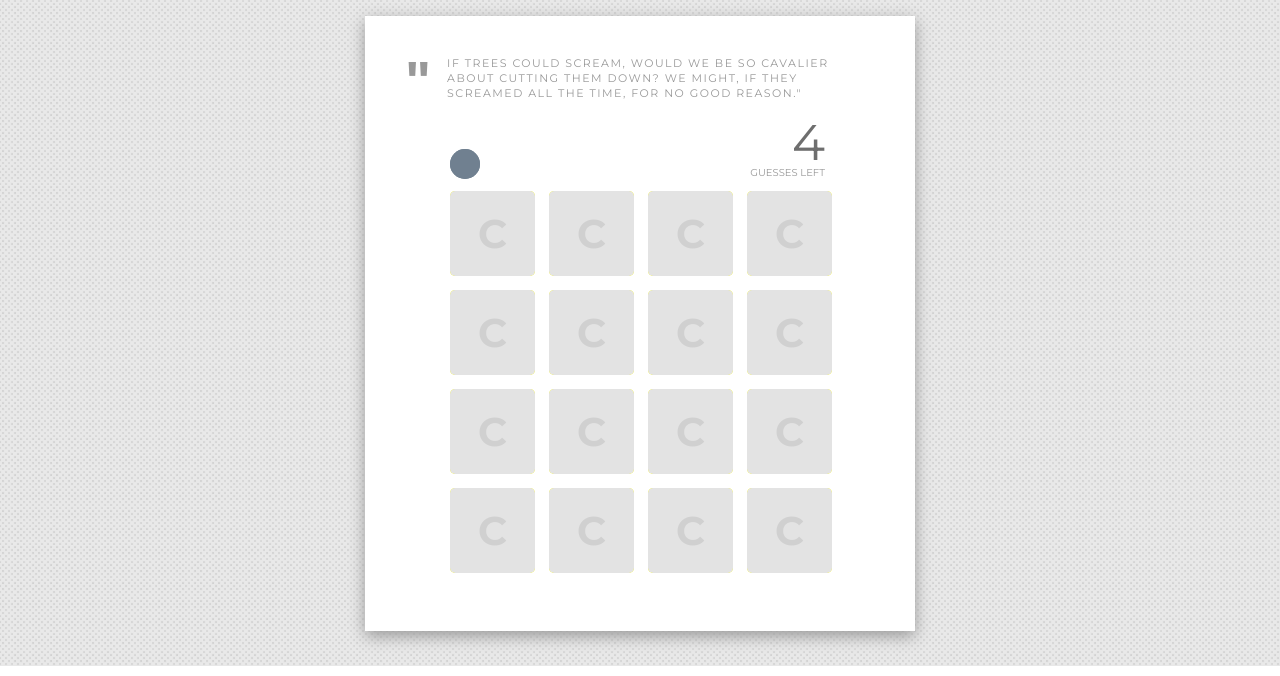
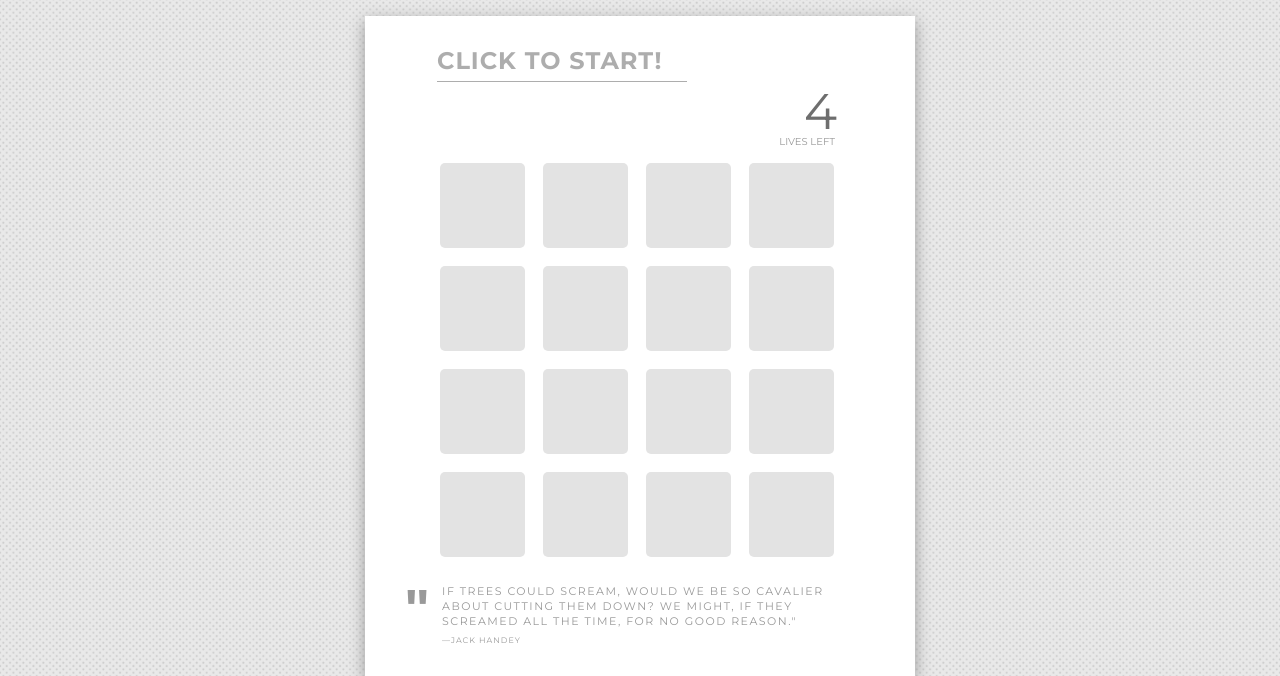
Before and after one commit to jordanbrauner/concentrate, a plain HTML site: page index.html in a window 1280 px wide. Shown: the part 134-810 px from the top of the page. Drawn offline with nearby package versions, Linux system fonts and the light colour scheme.

Commit message:
Copy and pasted image-solution branch to master

```diff
--- a/css/styles.css
+++ b/css/styles.css
@@ -9,27 +9,113 @@ CORE STYLES
 }
 
 
+
+/*******************************
+START SCREEN
+*******************************/
+
+#start-screen {
+  background-color: #fff;
+  height: 630px;
+  width: 550px;
+  z-index: 2;
+}
+
+#game-logo-1 {
+  position: absolute;
+  top: 235px;
+  left: 70px;
+  font-family: 'Montserrat', sans-serif;
+  font-size: 48px;
+  font-weight: 700;
+  color: #999;
+  letter-spacing: 1px;
+  opacity: .8;
+  z-index: 3;
+}
+
+#game-logo-1:hover {
+  color: #777;
+  z-index: 3;
+}
+
+#game-logo-2 {
+  position: absolute;
+  left: 110px;
+  font-family: 'Montserrat', sans-serif;
+  font-size: 430px;
+  font-weight: 700;
+  color: #777;
+  opacity: .2;
+  z-index: 3;
+}
+
+#game-logo-3 {
+  position: absolute;
+  top: 500px;
+  left: 190px;
+  font-family: 'Montserrat', sans-serif;
+  font-size: 11px;
+  font-weight: 400;
+  color: #777;
+  letter-spacing: 3px;
+}
+
+#rule-1 {
+  position: absolute;
+  width: 300px;
+  left: 130px;
+  bottom: 143px;
+  border-bottom: 1px solid #777;
+  opacity: .7;
+}
+
+/*#jordland-logo {
+  position: absolute;
+  left: 125px;
+  bottom: 70px;
+  height: 270px;
+  width: 270px;
+}*/
+
+
 /*******************************
 GAMEBOARD
 *******************************/
 
 body {
   background-image: url('../images/bg.jpg');
-  background-size: 90px 90px;
+  background-size: 100px 100px;
   background-repeat: repeat;
   /*background: #d0d0d0;*/
 }
 
-#game-title {
+.start {
   position: absolute;
   top: 70px;
-  padding: 0px 0px 0px 108px;
+  padding: 0px 0px 0px 72px;
   font-family: 'Montserrat', sans-serif;
   font-size: 37px;
   font-weight: 700;
-  color: #fff;
-  letter-spacing: 3px;
-  text-shadow: 0px 5px 15px #d0d0d0;
+  color: #999;
+  letter-spacing: 1px;
+  opacity: .8;
+}
+
+.game-title {
+  position: absolute;
+  top: 30px;
+  padding: 0px 0px 0px 72px;
+  font-family: 'Montserrat', sans-serif;
+  font-size: 24px;
+  font-weight: 700;
+  color: #999;
+  letter-spacing: 1px;
+  opacity: .8;
+}
+
+.game-title.start:hover {
+  color: #777;
 }
 
 #wrapper {
@@ -37,40 +123,154 @@ body {
   height: 750px;
   width: 550px;
   margin: 0 auto;
-  /*background: #d0d0d0;*/
 }
 
 #board {
   position: absolute;
   top: 150px;
   background-color: white;
-  height: 615px;
+  height: 660px;
   width: 550px;
   box-shadow: 0px 5px 15px #999;
-  /*margin: 0 auto;*/
 }
 
+#rule-2 {
+  position: absolute;
+  top: 65px;
+  left: 72px;
+  width: 250px;
+  border-bottom: 1px solid #999;
+  opacity: .8;
+}
 
 
 /*******************************
 UI
 *******************************/
 
+/*******
+UI ABOVE THE TILES
+******/
+
+#lives {
+  position: absolute;
+  right: 78px;
+  top: 65px;
+  font-family: 'Montserrat', sans-serif;
+  font-size: 50px;
+  color: #6e6e6e;
+}
+
+#lives-left {
+  position: absolute;
+  right: 80px;
+  top: 119px;
+  font-family: 'Montserrat', sans-serif;
+  font-size: 10px;
+  color: #999;
+}
+
+#matched-wrapper {
+  position: absolute;
+  top: 82px;
+  height: 30px;
+  width: 250px;
+  padding: 28px 0px 0px 73px;
+}
+
+#match-icon-1 {
+  position: absolute;
+  left: 73px;
+  background-color: white;
+  height: 20px;
+  width: 20px;
+  border-radius: 50px;
+}
+
+#match-icon-2 {
+  position: absolute;
+  left: 103px;
+  background-color: white;
+  height: 20px;
+  width: 20px;
+  border-radius: 50px;
+}
+
+#match-icon-3 {
+  position: absolute;
+  left: 133px;
+  background-color: white;
+  height: 20px;
+  width: 20px;
+  border-radius: 50px;
+}
+
+#match-icon-4 {
+  position: absolute;
+  left: 163px;
+  background-color: white;
+  height: 20px;
+  width: 20px;
+  border-radius: 50px;
+}
+
+#match-icon-5 {
+  position: absolute;
+  left: 193px;
+  background-color: white;
+  height: 20px;
+  width: 20px;
+  border-radius: 50px;
+}
+
+#match-icon-6 {
+  position: absolute;
+  left: 223px;
+  background-color: white;
+  height: 20px;
+  width: 20px;
+  border-radius: 50px;
+}
+
+#match-icon-7 {
+  position: absolute;
+  left: 253px;
+  background-color: white;
+  height: 20px;
+  width: 20px;
+  border-radius: 50px;
+}
+
+#match-icon-8 {
+  position: absolute;
+  left: 283px;
+  background-color: white;
+  height: 20px;
+  width: 20px;
+  border-radius: 50px;
+}
+
+/*******
+UI BELOW THE TILES
+******/
+
 #quote-wrapper {
-  margin: 20px 0px 20px 0px;
+  position: absolute;
+  bottom: 28px;
+  margin: 20px 0px 0px 0px;
 }
 
 #drop-quote {
   float: left;
   display: inline-block;
-  margin: 13px 16px 0px 40px;
+  margin: 13px 12px 0px 39px;
   font-family: sans-serif;
   font-size: 55px;
   font-weight: 700;
   color: #999;
 }
 
-#quote {
+.quote {
   /*position: absolute;*/
   /*top: 20px;*/
   display: inline-block;
@@ -85,46 +285,89 @@ UI
   text-transform: uppercase;
 }
 
-#matched-wrapper {
-  position: absolute;
-  height: 30px;
-  width: 250px;
-  padding: 28px 0px 0px 85px;
+#quote-byline {
+  padding: 4px 0px 0px 0px;
+  font-size: 8px;
+  letter-spacing: 1px;
 }
 
-#symbol {
-  position: absolute;
-  background-color: slategray;
-  height: 30px;
-  width: 30px;
-  border-radius: 50px;
+
+
+/*******************************
+TILES - CLICKED
+*******************************/
+
+.color1 {
+  display: inline-block;
+  background-color: #ffcc01;
+  height: 85px;
+  width: 85px;
+  border-radius: 5px;
+  margin: 7px;
 }
 
-#guesses {
-  position: absolute;
-  right: 90px;
-  top: 96px;
-  font-family: 'Montserrat', sans-serif;
-  font-size: 50px;
-  color: #6e6e6e;
+.color2 {
+  display: inline-block;
+  background-color: #ffdd72;
+  height: 85px;
+  width: 85px;
+  border-radius: 5px;
+  margin: 7px;
 }
 
-#guesses-left {
-  position: absolute;
-  right: 90px;
-  top: 150px;
-  font-family: 'Montserrat', sans-serif;
-  font-size: 10px;
-  color: #999;
+.color3 {
+  display: inline-block;
+  background-color: #f60ad9;
+  height: 85px;
+  width: 85px;
+  border-radius: 5px;
+  margin: 7px;
 }
 
-/*#board-border {
-  position: absolute;
-  margin: 10px auto 10px auto;
-  height: 520px;
-  width: 520px;
-  border: 1px solid #e3e3e3;
-}*/
+.color4 {
+  display: inline-block;
+  background-color: #ff689b;
+  height: 85px;
+  width: 85px;
+  border-radius: 5px;
+  margin: 7px;
+}
+
+.color5 {
+  display: inline-block;
+  background-color: #f0c4ff;
+  height: 85px;
+  width: 85px;
+  border-radius: 5px;
+  margin: 7px;
+}
+
+.color6 {
+  display: inline-block;
+  background-color: #ff6600;
+  height: 85px;
+  width: 85px;
+  border-radius: 5px;
+  margin: 7px;
+}
+
+.color7 {
+  display: inline-block;
+  background-color: #d9d9d9;
+  height: 85px;
+  width: 85px;
+  border-radius: 5px;
+  margin: 7px;
+}
+
+.color8 {
+  display: inline-block;
+  background-color: #fee4c1;
+  height: 85px;
+  width: 85px;
+  border-radius: 5px;
+  margin: 7px;
+}
 
 
 
@@ -134,44 +377,39 @@ TILES
 
 #tile-wrapper {
   position: absolute;
-  left: 78px;
-  bottom: 57px;
-  margin-top: 40px;
+  left: 68px;
+  bottom: 130px;
+  margin-top: 42px;
   height: 390px;
   width: 410px;
-  /*padding: 20px;*/
 }
 
-.tile-bottom {
+.hide {
   display: inline-block;
-  background-color: yellow;
+  background-color: #e3e3e3;
   height: 85px;
   width: 85px;
   border-radius: 5px;
   margin: 7px;
 }
 
-.tile-top {
+.hide:hover {
+  background-color: #f3f3f3;
+}
+
+/*.tile-bottom {
   display: inline-block;
-  background-color: #e3e3e3;
+  background-color: yellow;
   height: 85px;
   width: 85px;
   border-radius: 5px;
-}
-
-.tile-top:hover {
-  background-color: #f3f3f3;
-}
-
-/*.tile:active {
-  background-color: yellow;
 }*/
 
-#tile-back {
+/*#tile-back {
   margin-top: 18px;
   font-family: 'Montserrat', sans-serif;
   color: #d0d0d0;
   font-size: 40px;
   font-weight: 700;
   text-align: center;
-}
+}*/
--- a/index.html
+++ b/index.html
@@ -9,19 +9,48 @@
 
 <body>
   <div id="wrapper">
-    <h1 id="game-title">CONCENTRATE!</h1>
     <div id="board">
+      <h1 class="game-title start">CLICK TO START!</h1>
+      <div id="rule-2"></div>
+      <!-- <div id="start-screen">
+        <h1 id="game-logo-1">CONCENTRATE!</h1>
+        <h1 id="game-logo-2">C</h1>
+        <div id="rule-1"></div>
+        <h1 id="game-logo-3">BY JORDLAND GAMES</h1>
+      </div> -->
+      <div id="matched-wrapper">
+        <span id="match-icon-1"></span>
+        <span id="match-icon-2"></span>
+        <span id="match-icon-3"></span>
+        <span id="match-icon-4"></span>
+        <span id="match-icon-5"></span>
+        <span id="match-icon-6"></span>
+        <span id="match-icon-7"></span>
+        <span id="match-icon-8"></span>
+      </div>
+      <span id="lives"></span>
+      <span id="lives-left">LIVES LEFT</span>
+      <div id="tile-wrapper">
+        <div class="hide color1" onmousedown="sound.play()"></div>
+        <div class="hide color2"></div>
+        <div class="hide color3"></div>
+        <div class="hide color4"></div>
+        <div class="hide color3"></div>
+        <div class="hide color5"></div>
+        <div class="hide color6"></div>
+        <div class="hide color5"></div>
+        <div class="hide color7"></div>
+        <div class="hide color4"></div>
+        <div class="hide color7"></div>
+        <div class="hide color1"></div>
+        <div class="hide color6"></div>
+        <div class="hide color2"></div>
+        <div class="hide color8"></div>
+        <div class="hide color8"></div>
+      </div>
       <div id="quote-wrapper">
         <span id="drop-quote">"</span>
-        <h3 id="quote">If trees could scream, would we be so cavalier about cutting them down? We might, if they screamed all the time, for no good reason."</h3>
-      </div>
-      <div id="matched-wrapper">
-        <span id="symbol"></span>
-        <span id="symbol"></span>
-      </div>
-      <span id="guesses"></span>
-      <span id="guesses-left">GUESSES LEFT</span>
-      <div id="tile-wrapper">
+        <h3 class="quote">If trees could scream, would we be so cavalier about cutting them down? We might, if they screamed all the time, for no good reason."</h3><span class="quote" id="quote-byline">&mdash;JACK HANDEY</span>
       </div>
     </div>
   </div>
--- a/js/script.js
+++ b/js/script.js
@@ -1,23 +1,88 @@
 $(document).ready(function() {
 
-  // create tile divs
-  var createTileDivs = function() {
-    for (var i = 0; i < 16; i ++) {
-      $('#tile-wrapper').append("<div class='tile-bottom'><div class='tile-top'></div></div>");
-      // $('#tile-wrapper').append("<div class='tile' id=\""+i+"tile\"></div>");
+  // declare variables
+  var clicks = 0;
+  var matched = 0;
+  var match1;
+  var match2;
+  var matchElement1;
+  var matchElement2;
+  var matchElementColor;
+  var wrong;
+  var lives = 4;
+  var sound = new Audio();
+  sound.src = "../images/sfx.mp3";
+  $('#lives').text(lives);
+
+  // shows all the colors briefly at the start of the game
+  var showBoard = function () {
+    $('.start').toggleClass('start');
+    $('.game-title').text('CONCENTRATE!');
+    $('.hide').toggleClass('hide');
+  }
+
+  // runs when an incorrect match is made
+  var wrongMatch = function () {
+    $(matchElement1).toggleClass('hide');
+    $(matchElement2).toggleClass('hide');
+    lives -= 1;
+    $('#lives').text(lives);
+    clicks = 0;
+    console.log(lives);
+    $('.game-title').text('PICK ANOTHER!');
+    if (lives === 0) {
+      $('.game-title').text('TRY AGAIN?');
+      $('.game-title').toggleClass('start');
     }
-    $('.tile-top').append("<p id='tile-back'>C</p>")
   }
-  createTileDivs();
 
-  // On click, reveal tile
-  // $('.tile-top').on('click', function() {
-  //   $(this).hide()
-  // });
+  // runs when a correct match is made
+  var correctMatch = function () {
+    $('.game-title').text('PICK ANOTHER!');
+  }
+
+  // starts the game
+  var startGame = function () {
+    $('.game-title').text('TAKE YOUR PICK!');
+    $('#tile-wrapper div').toggleClass('hide')
+    $('.hide').on('click', function() {
+    if (matched === 8) {
+      console.log('You Win');
+    }
+    else if ((lives !== 0) && (matched !== 8)) {
+      if (clicks === 0) {
+        $(this).toggleClass('hide');
+        matchElement1 = $(this);
+        match1 = $(this).attr('class');
+        clicks += 1;
+      }
+      else {
+        $(this).toggleClass('hide');
+        matchElement2 = $(this);
+        match2 = $(this).attr('class');
+        if (match1 === match2) {
+          $('.game-title').text('IT\'S A MATCH!');
+          clicks = 0;
+          matched += 1;
+          matchElementColor = matchElement2.css('background-color');
+          $("#match-icon-"+matched).css('background-color', matchElementColor);
+          setTimeout(correctMatch, 1000);
+        }
+        else {
+          $('.game-title').text('NOPE!');
+          setTimeout(wrongMatch, 1000);
+        }
+      }
+    }
+  });
+  }
+  //shows the colors in the tiles then hides them
+  $('.start').on('click', function() {
+    // $('#start-screen').hide();
+    showBoard();
+    setTimeout(startGame, 4000);
+  });
 });
-
-var guesses = 4;
-$('#guesses').append(guesses);
 
 
 /************************
@@ -51,24 +116,6 @@ RANDOMIZING THE BOARD
 OLD CODE
 ************************/
 
-// $(document).ready(function() {
-//
-//   // create tile divs
-//   var createTileDivs = function() {
-//     for (var i = 0; i < 16; i ++) {
-//       $('#tile-wrapper').append("<div class='tile'></div>");
-//       // $('#tile-wrapper').append("<div class='tile' id=\""+i+"tile\"></div>");
-//     }
-//     $('.tile').append("<p id='tileBack'>C</p>")
-//   }
-//   createTileDivs();
-//
-//   // On click, reveal tile
-// });
-//
-// var guesses = 4;
-// $('#guesses').append(guesses);
-//
 // var deck = [
 //     "red",
 //     "red",
@@ -87,24 +134,13 @@ OLD CODE
 //     "rebeccapurple",
 //     "rebeccapurple"
 // ];
-//
+
 // var usedTiles = [];
-
 
 // for (var i = 0; usedTiles.length < 17; i++) {
 //   usedTiles.push(deck[i]);
 //   // $("\"#"+i+"tile\"").css("background-color", deck[i]);
 // }
-
-// $('#tile-yellow').on('click', function () {
-//   $(this).attr('background', 'yellow');
-// });
-
-
-// var storeColor = function(color) {
-//   $('#2tile').css("background-color", color);
-// }
-
 
 // random: function () {
 //     var random = Math.random();
```
Also changed, not shown: images/jordland-logo.jpg (added), 2 other files.
